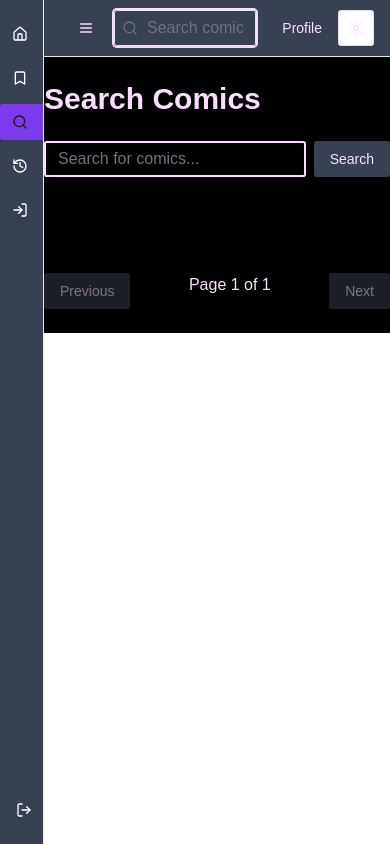
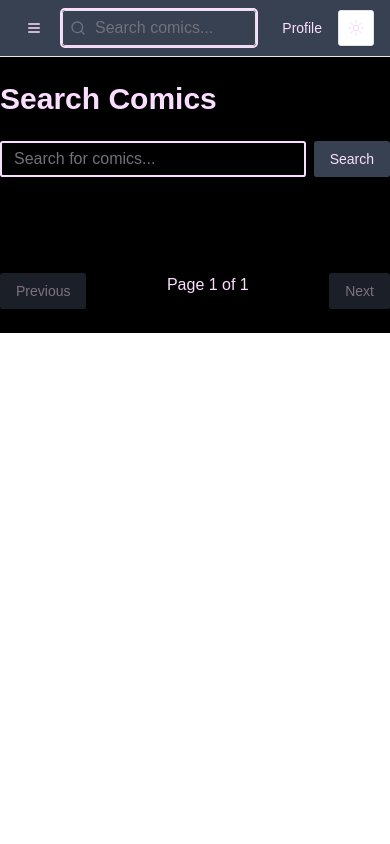
Before and after one commit to pkok1099/comics-next.js, a Next.js app: page /search in a window 390 px wide. Built offline with nearby package versions, Linux system fonts and the light colour scheme.

Commit message:
experimental

```diff
--- a/app/components/header.tsx
+++ b/app/components/header.tsx
@@ -26,7 +26,7 @@ export default function Header() {
         <SidebarToggle />
         <div className='mr-4 hidden md:flex'>
           <Link href='/' className='mr-6 flex items-center space-x-2'>
-            <span className='hidden font-bold sm:inline-block'>OnLasdan</span>
+            <span className='hidden font-bold sm:inline-block ml-2'>OnLasdan</span>
           </Link>
         </div>
         <div className='ml-2 flex flex-1 items-center justify-between space-x-2 bg-gray-700 md:justify-end'>
--- a/app/components/sidebar-toggle.tsx
+++ b/app/components/sidebar-toggle.tsx
@@ -11,7 +11,7 @@ export function SidebarToggle() {
     <Button
       variant='ghost'
       size='icon'
-      className='text-custom-pink ml-2 bg-gray-700'
+      className='text-custom-pink ml-0 bg-gray-700'
       onClick={toggleSidebar}
       aria-label='Toggle Sidebar'
     >
--- a/app/components/sidebar.tsx
+++ b/app/components/sidebar.tsx
@@ -5,7 +5,8 @@ import { usePathname, useRouter } from 'next/navigation';
 import { cn } from '@/lib/utils';
 import { Button } from '@/components/ui/button';
 import { ScrollArea } from '@/components/ui/scroll-area';
-import { LogIn, Home, Bookmark, Search, History, LogOut } from 'lucide-react';
+import { motion } from 'framer-motion';
+import { LogIn, Home, Bookmark, Search, History, LogOut, X } from 'lucide-react';
 import { useSidebar } from '../contexts/SidebarContext';
 
 const sidebarItems = [
@@ -16,10 +17,12 @@ const sidebarItems = [
   { name: 'Login', href: '/login', icon: LogIn },
 ];
 
+
+
 export default function Sidebar() {
   const pathname = usePathname();
   const router = useRouter();
-  const { isOpen } = useSidebar();
+  const { isOpen, toggleSidebar } = useSidebar();
 
   const handleLogout = async () => {
     await fetch('/api/logout', { method: 'POST' });
@@ -28,33 +31,34 @@ export default function Sidebar() {
 
   return (
     <>
+      {/* Sidebar untuk layar besar */}
       <div
         className={cn(
-          'fixed left-0 top-0 h-full border-r bg-gray-700 text-white',
-          isOpen ? 'w-64' : 'w-11', // Sidebar lebih sempit saat tertutup
-          'z-50 transition-all duration-300',
+          ' relative left-0 top-0 h-full border-r bg-gray-700 text-white',
+          isOpen ? 'w-64' : 'w-11',
+          'z-50 hidden min-h-screen md:block transition-all duration-300'
         )}
       >
-        <div className='flex h-full flex-col'>
-          <ScrollArea className='flex-1'>
-            <div className='flex flex-col gap-2 pt-4'>
-              {' '}
-              {/* Mengurangi padding kiri pada sidebar */}
+        <div className="flex h-full flex-col">
+          <div className="flex justify-end p-2">
+          </div>
+          <ScrollArea className="flex-1">
+            <div className="flex flex-col gap-2 pt-4">
               {sidebarItems.map((item) => (
                 <Button
                   key={item.name}
                   variant={pathname === item.href ? 'secondary' : 'ghost'}
                   className={cn(
-                    'relative w-full justify-start pl-3 transition-all', // Menghilangkan padding kiri
+                    'relative w-full justify-start pl-3',
                     pathname === item.href && 'bg-primary font-semibold',
                   )}
                   asChild
                 >
-                  <Link href={item.href} className='z-10 flex items-center'>
-                    <item.icon className='mr-2 h-4 w-4' />
+                  <Link href={item.href} className="z-10 flex items-center">
+                    <item.icon className="mr-2 h-4 w-4" />
                     <span
                       className={cn(
-                        'ml-0 text-sm transition-opacity duration-300', // Menghilangkan margin kiri
+                        'ml-0 text-sm transition-opacity duration-300',
                         isOpen ? 'opacity-100' : 'opacity-0',
                       )}
                     >
@@ -65,36 +69,66 @@ export default function Sidebar() {
               ))}
             </div>
           </ScrollArea>
-          <div className='p-4'>
+          <div className="p-4">
             <Button
-              variant='ghost'
-              className='w-full justify-start pl-0'
+              variant="ghost"
+              className="w-full justify-start"
               onClick={handleLogout}
             >
-              <LogOut className='mr-2 h-4 w-4 pl-0' />
-              <span
-                className={cn(
-                  'ml-2 text-sm transition-opacity duration-300',
-                  isOpen ? 'opacity-100' : 'opacity-0', // Menyembunyikan nama saat sidebar tertutup
-                )}
-              >
-                Logout
-              </span>
+              <LogOut className="mr-2 h-4 w-4" />
+              Logout
             </Button>
           </div>
         </div>
       </div>
 
-      {/* Konten utama yang terdorong saat sidebar terbuka */}
-      <div
-        className={cn(
-          'transition-all duration-300',
-          isOpen ? 'ml-64' : 'ml-11', // Menyesuaikan margin dengan lebar sidebar saat tertutup
-          'min-h-screen', // Pastikan konten utama memiliki tinggi yang sesuai
-        )}
-      >
-        {/* Konten utama di sini */}
-      </div>
+      {/* Sidebar dalam dialog untuk layar kecil */}
+      {isOpen && (
+        <div className="fixed inset-0 z-50 flex items-center justify-center bg-black/50 md:hidden">
+          <motion.div
+            initial={{ opacity: 0, y: -20 }}
+            animate={{ opacity: 1, y: 0 }}
+            exit={{ opacity: 0, y: -20 }}
+            className="relative w-11/12 max-w-sm bg-gray-700 p-4 rounded-lg"
+          >
+            <motion.div
+              initial="hidden"
+              animate="visible"
+              variants={{
+                hidden: { opacity: 0 },
+                visible: {
+                  opacity: 1,
+                  transition: {
+                    staggerChildren: 0.1,
+                  },
+                },
+              }}
+              className="flex flex-col gap-2"
+            >
+              {sidebarItems.map((item, index) => (
+                <motion.div
+                  key={item.name}
+                  variants={{
+                    hidden: { opacity: 0, x: -20 },
+                    visible: { opacity: 1, x: 0 },
+                  }}
+                >
+                  <Button
+                    variant={pathname === item.href ? 'secondary' : 'ghost'}
+                    asChild
+                    className="flex items-center"
+                  >
+                    <Link href={item.href}>
+                      <item.icon className="mr-2 h-5 w-5" />
+                      {item.name}
+                    </Link>
+                  </Button>
+                </motion.div>
+              ))}
+            </motion.div>
+          </motion.div>
+        </div>
+      )}
     </>
   );
 }
--- a/components/komikindo/ChaperList/ChapterListComponent.js
+++ b/components/komikindo/ChaperList/ChapterListComponent.js
@@ -10,7 +10,7 @@ import { getChapterUrl } from './getChapterUrl';
 
 // Chapter List Component
 export const ChapterListComponent = ({ chapters, id }) => (
-  <Collapsible className='mt-8'>
+  <Collapsible className='mt-8' open={true}>
     <CollapsibleTrigger className='flex cursor-pointer items-center justify-between rounded-md bg-gray-800 px-6 py-2'>
       <span className='text-lg font-bold text-gray-300'>Daftar Chapters</span>
     </CollapsibleTrigger>
--- a/components/ui/card.tsx
+++ b/components/ui/card.tsx
@@ -9,7 +9,7 @@ const Card = React.forwardRef<
   <div
     ref={ref}
     className={cn(
-      'rounded-xl border border-gray-300 bg-gray-300 text-gray-700 shadow dark:border-gray-300 dark:bg-gray-700 dark:text-gray-300',
+      'rounded-xl border border-[#fbdeff] bg-gray-300 text-gray-700 shadow dark:border-gray-300 dark:bg-gray-700 dark:text-gray-300',
       className,
     )}
     {...props}
```
